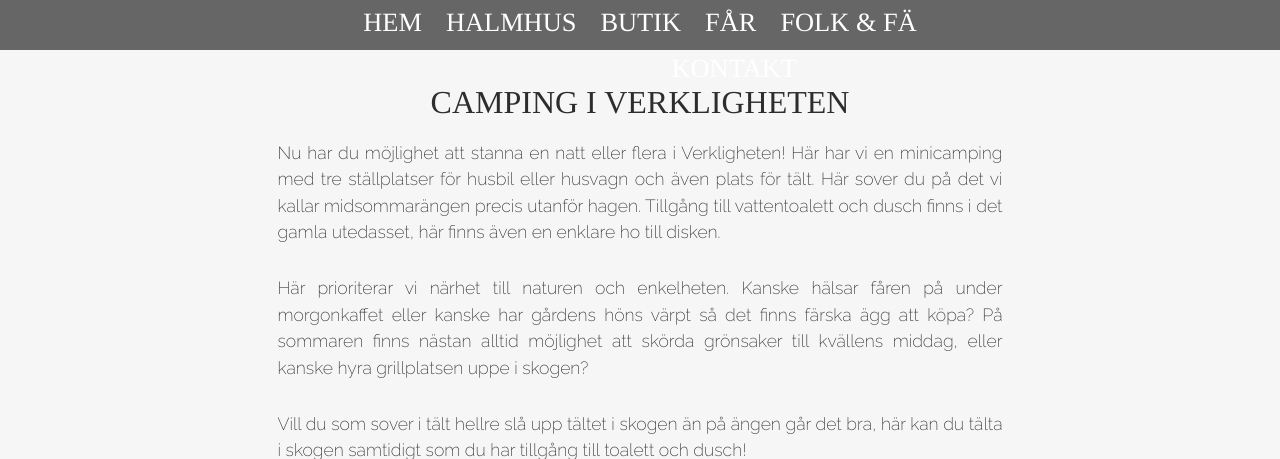
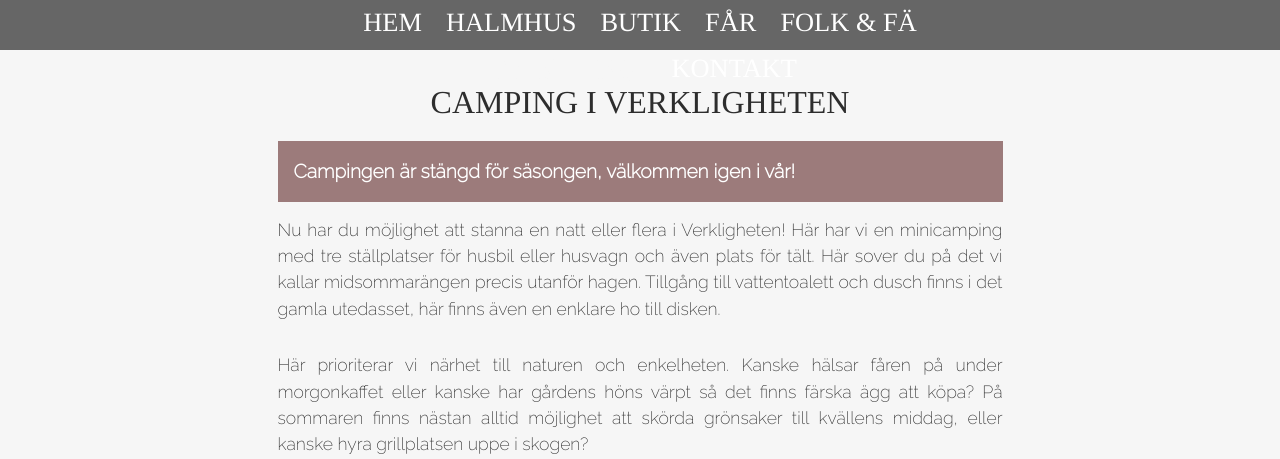
Before and after one commit to lejossan/verkligheten, a PHP site: page /camping.php in a window 1280 px wide. Shown: the part 350-809 px from the top of the page. Run offline with PHP 8.4, Linux system fonts and the light colour scheme; some libraries are stand-ins or nearby versions; some web fonts are replaced.

Commit message:
notifiering på camping

```diff
--- a/camping.php
+++ b/camping.php
@@ -11,6 +11,8 @@
     <div class="section container">
     <div class="col--12">
       <h2 class="mt">CAMPING I VERKLIGHETEN</h2>
+      <br/>
+      <p class="emph">Campingen är stängd för säsongen, välkommen igen i vår!</p>
       <p>
 				Nu har du möjlighet att stanna en natt eller flera i Verkligheten! Här har vi en minicamping med tre ställplatser för husbil eller husvagn och även plats för tält. Här sover du på det vi kallar midsommarängen precis utanför hagen. Tillgång till vattentoalett och dusch finns i det gamla utedasset, här finns även en enklare ho till disken.
 			</p>
--- a/css/styles.css
+++ b/css/styles.css
@@ -332,6 +332,14 @@ a.nolink {
 
 .strong {
   font-weight: 900;
+}
+
+.emph {
+  color: #FFFFFF;
+  font-size: 1.2rem;
+  font-weight: bold;
+  padding: 1rem;
+  background: #9C7B7B;
 }
 
 .left-align {
--- a/sass/general.scss
+++ b/sass/general.scss
@@ -70,6 +70,13 @@ a{
 }
 .strong {
   font-weight: 900;
+}
+.emph {
+  color: $white;
+  font-size: 1.2rem;
+  font-weight: bold;
+  padding: 1rem;
+  background: $red;
 }
 .left-align {
   text-align: left;
```
Also changed, not shown: 1 other file.
